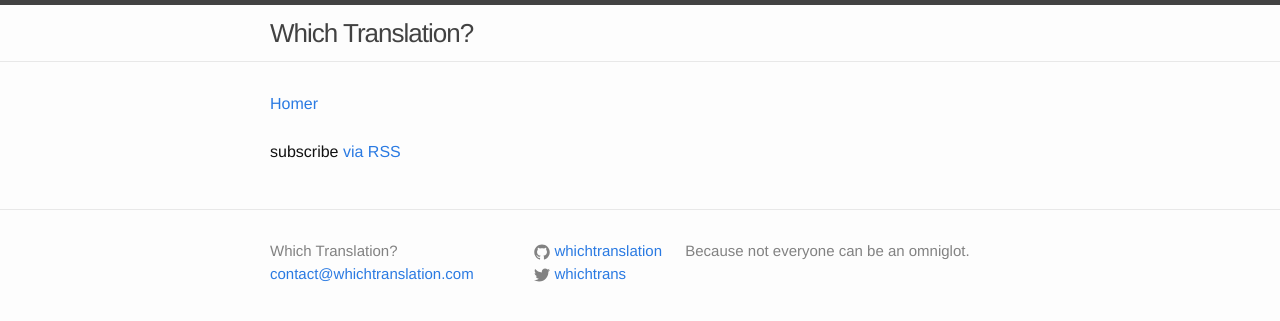
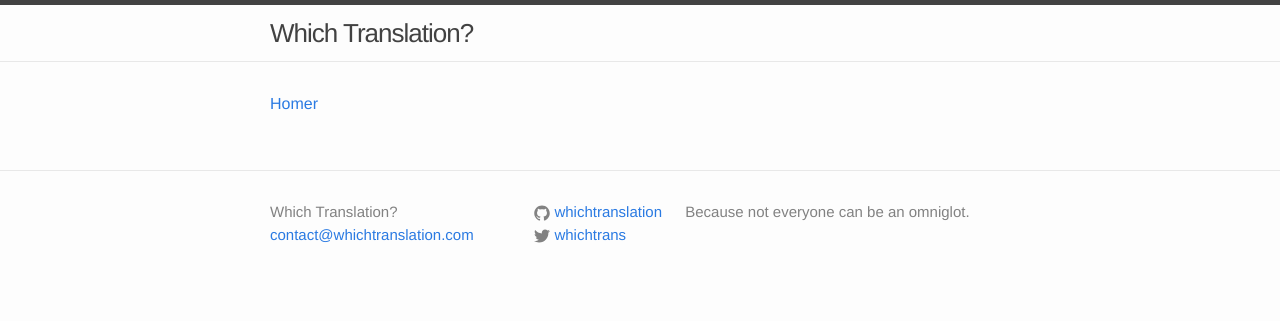
Before and after one commit to whichtranslation/whichtranslation, a Jekyll site: the page built from index.html, in a window 1280 px wide. Shown: the top 321 px of the page. Built offline with Jekyll 4.4.1, drawn with Linux system fonts in a browser that asks for light colours.

Commit message:
Also comment out RSS for now

```diff
--- a/index.html
+++ b/index.html
@@ -19,8 +19,8 @@ layout: default
       </li>
     {% endfor %}
   </ul>
+
+  <p class="rss-subscribe">subscribe <a href="{{ "/feed.xml" | prepend: site.baseurl }}">via RSS</a></p>
   -->
 
-  <p class="rss-subscribe">subscribe <a href="{{ "/feed.xml" | prepend: site.baseurl }}">via RSS</a></p>
-
 </div>
```
